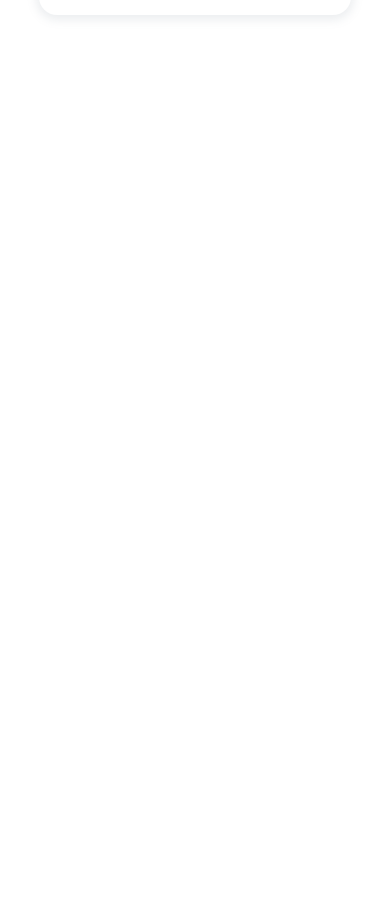
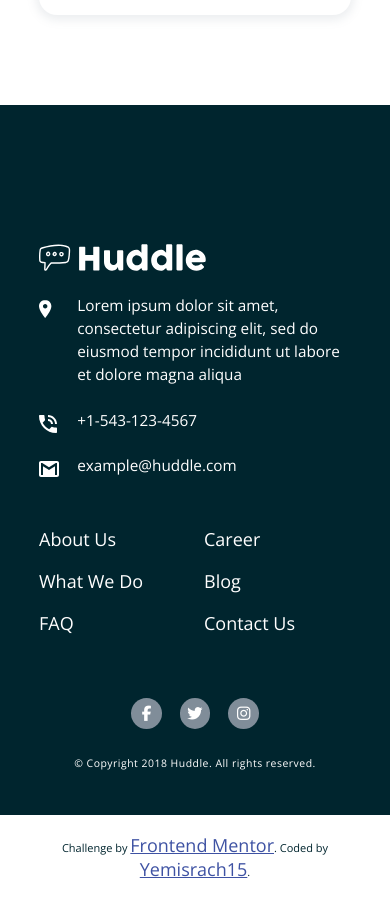
Before and after one commit to Yemisrach15/FEM, a React (Create React App) app in the folder huddle-landing-page-with-alternating-feature-blocks/: page / in a window 390 px wide. Shown: the part 2591-3490 px from the top of the page. Before the commit the page ends 2696 px from the top, so only its background shows below. Built offline with nearby package versions, Linux system fonts and the light colour scheme; the HTML template or start-up script is replaced by a standard one.

Commit message:
Complete responsive footer

```diff
--- a/huddle-landing-page-with-alternating-feature-blocks/src/App.js
+++ b/huddle-landing-page-with-alternating-feature-blocks/src/App.js
@@ -12,8 +12,8 @@ function App() {
       <GlobalStyle color="netural300" />
       <Header />
       <Main />
-      {/* <Footer /> */}
-      {/* <Attribution /> */}
+      <Footer />
+      <Attribution />
     </ThemeProvider >
   );
 }
--- a/huddle-landing-page-with-alternating-feature-blocks/src/components/Footer.js
+++ b/huddle-landing-page-with-alternating-feature-blocks/src/components/Footer.js
@@ -1,35 +1,137 @@
-import { StyledFooter, Logo, StyledParagraph, StyledSection, SocialIcon, CopyRightParagraph } from "./styles/Footer.styled";
 import Flex from "./styles/Flex.styled";
+import styled from "styled-components";
+import { color, compose, layout, space } from "styled-system";
+import Container from "./styles/Container.styled";
+import TextTile, { Paragraph } from "./styles/TextTile.styled";
+import Logo from './styles/Logo.styled';
+import AnnotatedText, { Icon } from "./styles/AnnotatedText.styled";
+import IconButton from "./styles/IconButton.styled";
+import List from "./styles/List.styled";
+import Link from "./styles/Link.styled";
+import { useState } from "react";
 
+const FooterStyled = styled.footer`
+    ${compose(color, layout, space)}
+`
 export function Footer() {
+    const [isLoading, setLoading] = useState(true);
     return (
-        <StyledFooter>
-            <Flex>
-                <section>
-                    <Logo src="./images/logo.svg" alt="" />
-                    <StyledParagraph><img src="./images/icon-location.svg" alt=""></img>Lorem ipsum dolor sit amet, consectetur adipiscing elit, sed do eiusmod tempor incididunt ut labore et dolore magna aliqua</StyledParagraph>
-                    <StyledParagraph><img src="./images/icon-phone.svg" alt=""></img>+1-543-123-4567</StyledParagraph>
-                    <StyledParagraph><img src="./images/icon-email.svg" alt=""></img>example@huddle.com</StyledParagraph>
-                </section>
-                <StyledSection>
-                    <ul>
-                        <li><a href="#">About Us</a></li>
-                        <li><a href="#">What We Do</a></li>
-                        <li><a href="#">FAQ</a></li>
-                        <li><a href="#">Career</a></li>
-                        <li><a href="#">Blog</a></li>
-                        <li><a href="#">Contact Us</a></li>
-                    </ul>
-                </StyledSection>
-                <StyledSection row>
-                    <ul>
-                        <SocialIcon><a href="#"><i class="fa fa-facebook"></i></a></SocialIcon>
-                        <SocialIcon><a href="#"><i class="fa fa-twitter"></i></a></SocialIcon>
-                        <SocialIcon><a href="#"><i class="fa fa-instagram"></i></a></SocialIcon>
-                    </ul>
-                </StyledSection>
-                <CopyRightParagraph>&copy; Copyright 2018 Huddle. All rights reserved.</CopyRightParagraph>
-            </Flex>
-        </StyledFooter>
+        <FooterStyled
+            bg={'netural300'}
+            px={0}
+            pt={["7.7em", null, "10.7em"]}
+            pb={[5, null, 7]}>
+            <Container
+                width={['medium', 'extraSmall', 'small']}>
+                <Flex equal
+                    mb={3}
+                    gap={3}
+                    pl={{ md: 5 }}
+                    pr={{ md: 3 }}
+                    flexDirection={{ xs: 'column', hybrid: 'row' }}>
+                    <TextTile>
+                        <Logo
+                            width={["9.3em", null, 13]}
+                            filter={'white'}
+                            mb={[2, null, 4]}
+                            src='./images/logo.svg' />
+                        <AnnotatedText
+                            color="white"
+                            mb={3}
+                            pl={5}
+                            top={1}
+                            fontSize={1}
+                            lineHeight={1}
+                            content='url("./images/icon-location.svg")'>
+                            Lorem ipsum dolor sit amet, consectetur adipiscing elit, sed do eiusmod tempor
+                            incididunt ut labore et dolore magna aliqua
+                        </AnnotatedText>
+                        <AnnotatedText
+                            color="white"
+                            mb={3}
+                            pl={5}
+                            top={1}
+                            fontSize={1}
+                            lineHeight={1}
+                            content='url("./images/icon-phone.svg")'>
+                            +1-543-123-4567
+                        </AnnotatedText>
+                        <AnnotatedText
+                            color="white"
+                            mb={3}
+                            pl={5}
+                            top={1}
+                            fontSize={1}
+                            lineHeight={1}
+                            content='url("./images/icon-email.svg")'>
+                            example@huddle.com
+                        </AnnotatedText>
+                    </TextTile>
+                    <List
+                        as='ul'
+                        mb={4}
+                        pl={{ hybrid: '11%' }}
+                        gap={[2, null, '33.5%']}
+                        flexDirection={['column', 'row', 'row']}
+                        justifyContent={['center', null, 'space-around']}>
+                        <List
+                            as='ul'
+                            color='white'
+                            gap={2}
+                            flexDirection='column'
+                            width={[null, null, 'auto']}>
+                            <li><Link href="#">About Us</Link></li>
+                            <li><Link href="#">What We Do</Link></li>
+                            <li><Link href="#">FAQ</Link></li>
+                        </List>
+                        <List
+                            as='ul'
+                            color='white'
+                            gap={2}
+                            flexDirection='column'
+                            width={[null, null, 'auto']}>
+                            <li><Link href="#">Career</Link></li>
+                            <li><Link href="#">Blog</Link></li>
+                            <li><Link href="#">Contact Us</Link></li>
+                        </List>
+                    </List>
+                    <Flex
+                        gap={2}
+                        justifyContent={'center'}>
+                        <IconButton
+                            isLoading={isLoading}
+                            onClick={() => setLoading(!isLoading)}
+                            variant='outlined'
+                            width={2}
+                            height={2}
+                            fontSize={1}
+                            icon={<Icon className='fa fa-facebook' />} />
+                        <IconButton
+                            isLoading={isLoading}
+                            onClick={() => setLoading(!isLoading)}
+                            variant='outlined'
+                            width={2}
+                            height={2}
+                            fontSize={1}
+                            icon={<Icon className='fa fa-twitter' />} />
+                        <IconButton
+                            isLoading={isLoading}
+                            onClick={() => setLoading(!isLoading)}
+                            variant='outlined'
+                            width={2}
+                            height={2}
+                            fontSize={1}
+                            icon={<Icon className='fa fa-instagram' />} />
+                    </Flex>
+                </Flex>
+                <Paragraph
+                    color='white'
+                    fontSize={"0.58em"}
+                    letterSpacing={'stretched.2'}
+                    textAlign={{ xs: 'center', hybrid: 'right' }}>
+                    &copy; Copyright 2018 Huddle. All rights reserved.
+                </Paragraph>
+            </Container>
+        </FooterStyled>
     );
 }
--- /dev/null
+++ b/huddle-landing-page-with-alternating-feature-blocks/src/components/styles/AnnotatedText.styled.js
@@ -0,0 +1,33 @@
+import styled from "styled-components";
+import { color, verticalAlign, layout, space, compose, typography, system, left, top, right, bottom } from "styled-system";
+
+const content = system({
+    content: {
+        property: 'content',
+    }
+})
+
+export const Icon = styled.span`
+    color: inherit;
+    font-size: inherit;
+    ${compose(space, layout, content, verticalAlign, typography)}
+`
+
+const StyledAnnotatedText = styled.p`
+    position: relative;
+    &:before {
+        left: 0;
+        position: absolute;
+        top: 0;
+        ${compose(top, left, right, bottom, content, typography)}
+    }
+    ${compose(color, space, layout, typography)}
+`
+
+export default function AnnotatedText({ children, ...props }) {
+    return (
+        <StyledAnnotatedText {...props}>
+            {children}
+        </StyledAnnotatedText>
+    );
+}
--- a/huddle-landing-page-with-alternating-feature-blocks/src/components/styles/Button.styled.js
+++ b/huddle-landing-page-with-alternating-feature-blocks/src/components/styles/Button.styled.js
@@ -1,5 +1,5 @@
 import styled from "styled-components";
-import { color, space, layout, typography, border, variant, shadow, compose } from "styled-system";
+import { color, space, layout, typography, border, borderColor, variant, shadow, compose } from "styled-system";
 
 const Button = styled.a`
 	text-decoration: none;
@@ -12,6 +12,7 @@ const Button = styled.a`
 		layout,
 		typography,
 		border,
+		borderColor,
 		shadow,
 		variant({
 			variants: {
@@ -22,7 +23,18 @@ const Button = styled.a`
 				secondary: {
 					color: "netural300",
 					bg: "white"
-				}
+				},
+				outlined: {
+					color: "white",
+					bg: 'transparent',
+					px: 1,
+					py: 1,
+					border: '1px solid'
+				},
+				disabled: {
+					color: 'white',
+					bg: 'netural200',
+				},
 			}
 		})
 	)}
--- a/huddle-landing-page-with-alternating-feature-blocks/src/components/styles/Flex.styled.js
+++ b/huddle-landing-page-with-alternating-feature-blocks/src/components/styles/Flex.styled.js
@@ -1,5 +1,5 @@
 import styled, { css } from "styled-components";
-import { space, layout, flexbox, flex, compose, system } from "styled-system";
+import { space, layout, flexbox, flex, compose, system, color } from "styled-system";
 
 const gap = system({
     gap: {
@@ -15,8 +15,11 @@ const Flex = styled.div`
     & > :lastChild {
         ${flex}
     }
+    & * {
+        ${color}
+    }
 
-    ${compose(flexbox, layout, space, gap)}
+    ${compose(color, flexbox, layout, space, gap)}
     ${props => props.equal && css`
         & > * {
             flex: 1;
--- /dev/null
+++ b/huddle-landing-page-with-alternating-feature-blocks/src/components/styles/IconButton.styled.js
@@ -0,0 +1,20 @@
+import styled from "styled-components";
+import { compose, flexbox, typography } from "styled-system";
+import Button from "./Button.styled";
+
+const StyledIconButton = styled(Button)`
+    align-items: center;
+    display: flex;
+    justify-content: center;
+    ${compose(flexbox, typography)}
+`
+
+export default function IconButton({ isLoading, variant, icon, ...props }) {
+    return (
+        <StyledIconButton
+            variant={isLoading ? 'disabled' : variant}
+            {...props}>
+            {icon}
+        </StyledIconButton>
+    );
+}
--- /dev/null
+++ b/huddle-landing-page-with-alternating-feature-blocks/src/components/styles/Link.styled.js
@@ -0,0 +1,12 @@
+import styled from "styled-components";
+import { color, compose, layout, space, typography } from "styled-system";
+
+const Link = styled.a`
+    text-decoration: none;
+    &:hover{
+        ${compose(color, layout, space)}
+    }
+    ${compose(typography)}
+`
+
+export default Link;
--- /dev/null
+++ b/huddle-landing-page-with-alternating-feature-blocks/src/components/styles/List.styled.js
@@ -0,0 +1,12 @@
+import styled from "styled-components";
+import { compose, typography } from "styled-system";
+import Flex from "./Flex.styled";
+
+const List = styled(Flex)`
+    align-items: flex-start;
+    list-style: none;
+    width: 100%;
+    ${compose(typography)}
+`
+
+export default List;
--- a/huddle-landing-page-with-alternating-feature-blocks/src/components/styles/Logo.styled.js
+++ b/huddle-landing-page-with-alternating-feature-blocks/src/components/styles/Logo.styled.js
@@ -1,9 +1,15 @@
 import styled from "styled-components";
-import { color, layout, space, variant, compose, system } from "styled-system";
+import { color, layout, space, compose, system } from "styled-system";
+
+const filter = system({
+    filter: {
+        property: 'filter',
+        scale: 'filters'
+    }
+})
 
 const Logo = styled.img`
-    filter: ${props => props.filter? props.filter: 'none'};
-    ${compose(color, layout, space)}
+    ${compose(color, layout, space, filter)}
 `
 
 export default Logo;
--- a/huddle-landing-page-with-alternating-feature-blocks/src/components/styles/Theme.js
+++ b/huddle-landing-page-with-alternating-feature-blocks/src/components/styles/Theme.js
@@ -5,6 +5,9 @@ let theme = {
         netural100: 'hsl(193, 100%, 96%)',
         netural200: 'hsl(208, 11%, 55%)',
         netural300: 'hsl(192, 100%, 9%)'
+    },
+    filters: {
+        white: 'brightness(1000%) saturate(0) contrast(1000%) invert(0)',
     },
     fonts: {
         header: "'Poppins', sans-serif",
```
Also changed, not shown: huddle-landing-page-with-alternating-feature-blocks/src/components/styles/Footer.styled.js (deleted, +0 -68 lines).
